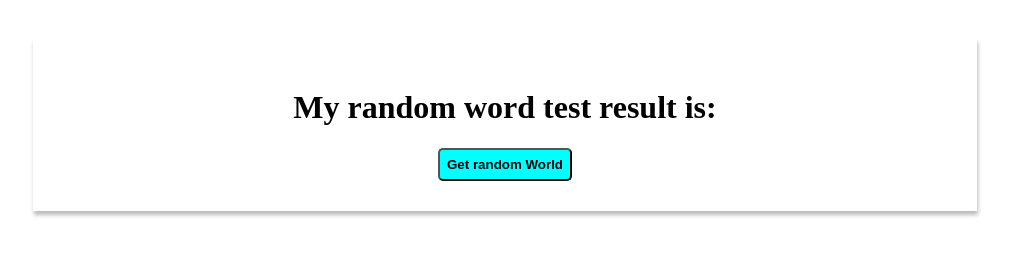
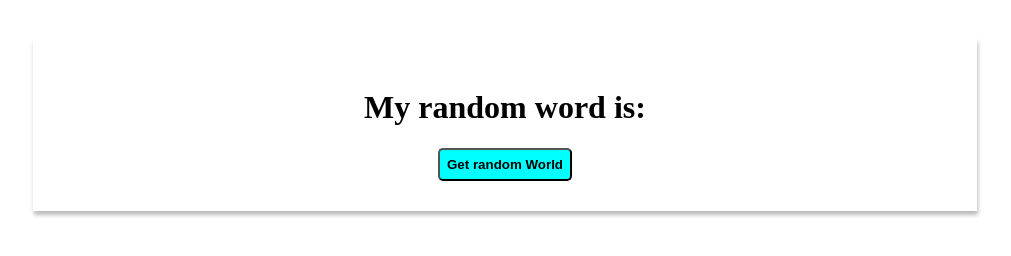
Before and after one commit to Bakoczy-Zoltan/GH-action-example-solution, a website: page index.html in a window 1280 px wide. Shown: the whole page, without its empty margins (135-1146 px from the left). Drawn offline with Linux system fonts and the light colour scheme.

Commit message:
add first commit

```diff
--- a/index.html
+++ b/index.html
@@ -32,7 +32,7 @@
 <body>
 
     <div>
-        <h1>My random word test result is: <span></span> </h1>
+        <h1>My random word is: <span></span> </h1>
         <button onclick="renderResultIntoHtml()">Get random World</button>
     </div>
 
```
